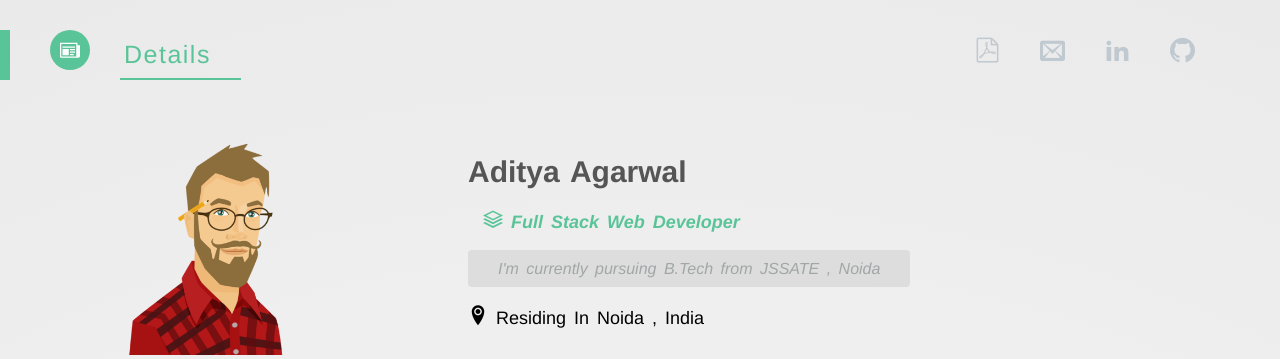
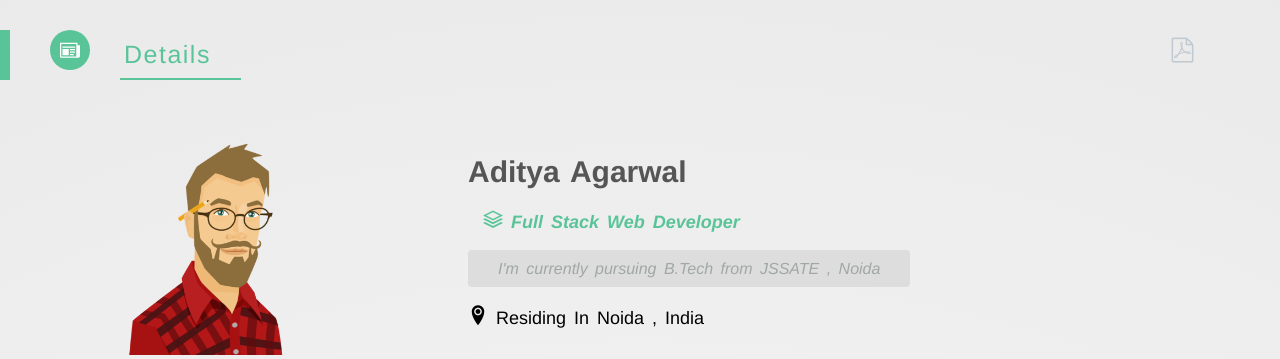
Before and after one commit to itaditya/portfolio, a PHP site: page /main.html in a window 1280 px wide. Shown: the top 359 px of the page. Run offline with PHP 8.4, Linux system fonts and the light colour scheme; some web fonts are replaced.

Commit message:
links fixed

```diff
--- a/css/style.css
+++ b/css/style.css
@@ -504,6 +504,7 @@ div[role="mongo"] .skill-logo {
     width: 55%;
     height: 100%;
     margin-left: 5%;
+    box-shadow: 2px 10px 20px 0px rgba(0, 0, 0, 0.1);
 }
 
 
--- a/js/main.js
+++ b/js/main.js
@@ -72,6 +72,7 @@ function injectJS(choice) {
             imagesLoaded: true,
             lazyLoad:true
         });
+        document.querySelector(".main-carousel").focus();
         break;
     case "achievements":
         console.log("Achievements Loaded");
--- a/main.html
+++ b/main.html
@@ -19,10 +19,10 @@
                         <!-- <a href="#details" class="btn align-right icon-home sm-hide" target="blank"></a> -->
                         <!-- <div class="btn align-right icon-home sm-hide"></div> -->
                         <!-- <a href="#" class="btn align-right icon-facebook"></a> -->
-                        <a target="_blank" href="https://github.com/itaditya/" class="btn align-right icon-github"></a>
+                        <!-- <a target="_blank" href="https://github.com/itaditya/" class="btn align-right icon-github"></a> -->
                         <!-- <a target="_blank" href="http://stackoverflow.com/users/6488776/aditya-agarwal" class="btn align-right icon-behance"></a> -->
-                        <a target="_blank" href="https://in.linkedin.com/in/itsaditya" class="btn align-right icon-linkedin2"></a>
-                        <a target="_blank" href="mailto:adityaa803@gmail.com" class="btn align-right icon-envelop"></a>
+                        <!-- <a target="_blank" href="https://in.linkedin.com/in/itsaditya" class="btn align-right icon-linkedin2"></a> -->
+                        <!-- <a target="_blank" href="mailto:adityaa803@gmail.com" class="btn align-right icon-envelop"></a> -->
                         <a href="https://docs.google.com/document/d/1cfV1T7_WnY1LKWfdIgo34CDpU7_ne97mUfqqDdvixc8/pub" class="btn align-right icon-file-pdf" target="blank"></a>
                     </div>
                 </div>
--- a/partials/HTML/details.html
+++ b/partials/HTML/details.html
@@ -92,11 +92,10 @@
                 </em>
             </p>
             <p role="" class="social-icons">
-                <a target="_blank" href="http://stackoverflow.com/users/6488776/aditya-agarwal" class="icon-facebook"></a>
-                <a target="_blank" href="http://stackoverflow.com/users/6488776/aditya-agarwal" class="icon-github"></a>
-                <a target="_blank" href="http://stackoverflow.com/users/6488776/aditya-agarwal" class="icon-google-plus"></a>
+                <a target="_blank" href="https://www.facebook.com/aditya.agarwal.9400" class="icon-facebook"></a>
+                <a target="_blank" href="https://github.com/itaditya" class="icon-github"></a>
+                <a target="_blank" href="https://plus.google.com/+AdityaAgarwaljss" class="icon-google-plus"></a>
                 <a target="_blank" href="mailto:adityaa803@gmail.com" class="icon-envelop"></a>
-                <a target="_blank" href="http://stackoverflow.com/users/6488776/aditya-agarwal" class="icon-behance"></a>
                 <a target="_blank" href="http://stackoverflow.com/users/6488776/aditya-agarwal" class="icon-stackoverflow"></a>
                 <a target="_blank" href="https://in.linkedin.com/in/itsaditya" class="icon-linkedin2"></a>
             </p>
```
